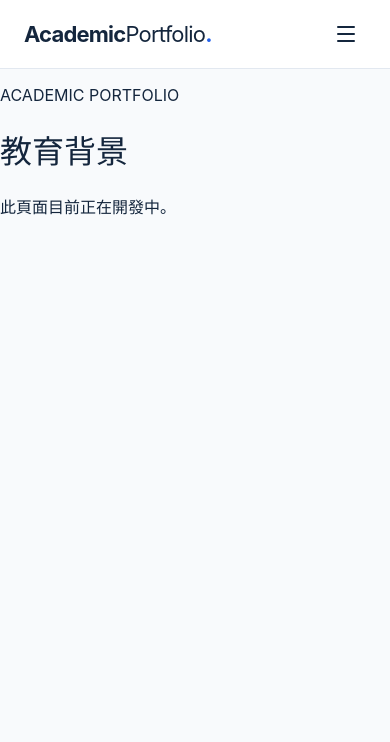
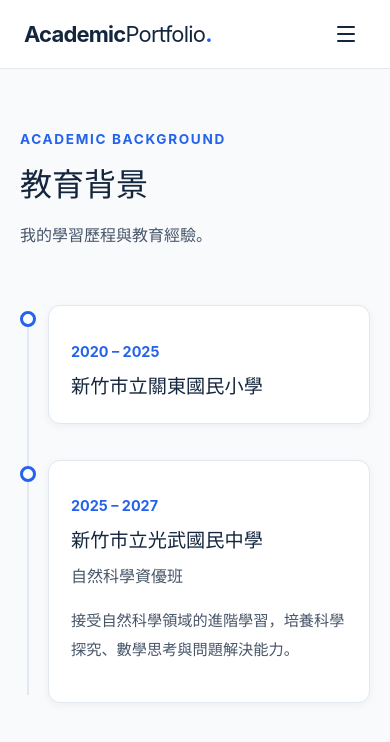
Before and after one commit to mamhea/AcademicPortfolio, a React (Vite) app: page /education in a window 390 px wide. Shown: the top 742 px of the page. Built offline with nearby package versions, Linux system fonts and the light colour scheme.

Commit message:
feat(education): add education timeline page
- Add Education page component

- Implement vertical education timeline

- Add responsive education card layout

- Integrate education data

- Register lazy-loaded education route

```diff
--- a/src/App.tsx
+++ b/src/App.tsx
@@ -12,6 +12,8 @@ import "./App.css";
 const Home = lazy(() => import("./pages/Home"));
 
 const Profile = lazy(() => import("./pages/profile"));
+
+const Education = lazy(() => import("./pages/Education"));
 
 const NotFound = lazy(() => import("./pages/NotFound"));
 
@@ -29,7 +31,6 @@ interface PageConfig {
 }
 
 const pages: PageConfig[] = [
-  { path: "/education", title: "教育背景" },
   { path: "/research", title: "研究歷程" },
   { path: "/projects", title: "專案作品" },
   { path: "/achievements", title: "學術成就" },
@@ -62,6 +63,7 @@ function App() {
         <Routes>
           <Route path="/" element={<Home />} />
           <Route path="/about" element={<Profile />} />
+          <Route path="/education" element={<Education />} />
 
           {pages.map((page) => (
             <Route
--- a/src/data/education.ts
+++ b/src/data/education.ts
@@ -1,7 +1,12 @@
-
 import type { Education } from "../types";
 
 export const education: Education[] = [
+  {
+    id: "elementary",
+    school: "新竹市立關東國民小學",
+    startDate: "2020",
+    endDate: "2025",
+  },
   {
     id: "junior-high",
     school: "新竹市立光武國民中學",
--- /dev/null
+++ b/src/pages/Education.css
@@ -0,0 +1,154 @@
+.education-page {
+  width: 100%;
+  min-height: 70vh;
+  padding: 80px 40px;
+}
+
+.education-container {
+  max-width: 1000px;
+  margin-inline: auto;
+}
+
+/* Header */
+
+.education-header {
+  margin-bottom: 56px;
+}
+
+.education-eyebrow {
+  margin-bottom: 12px;
+  color: var(--color-accent);
+  font-size: 0.85rem;
+  font-weight: 700;
+  letter-spacing: 0.12em;
+}
+
+.education-header h1 {
+  margin: 0;
+  color: var(--color-text);
+  font-size: 2.5rem;
+}
+
+.education-subtitle {
+  margin-top: 16px;
+  color: var(--color-text-muted);
+  font-size: 1rem;
+  line-height: 1.8;
+}
+
+/* Timeline */
+
+.education-timeline {
+  position: relative;
+  display: flex;
+  flex-direction: column;
+  gap: 36px;
+  padding-left: 32px;
+}
+
+.education-timeline::before {
+  position: absolute;
+  top: 8px;
+  bottom: 8px;
+  left: 7px;
+  width: 2px;
+  background: var(--color-border);
+  content: "";
+}
+
+.education-item {
+  position: relative;
+}
+
+.education-marker {
+  position: absolute;
+  top: 6px;
+  left: -32px;
+  width: 16px;
+  height: 16px;
+  border: 3px solid var(--color-accent);
+  border-radius: 50%;
+  background: var(--color-surface);
+}
+
+.education-card {
+  padding: 28px;
+  border: 1px solid var(--color-border);
+  border-radius: 12px;
+  background: var(--color-surface);
+  box-shadow: var(--shadow-sm);
+  transition:
+    transform 0.2s ease,
+    box-shadow 0.2s ease;
+}
+
+.education-card:hover {
+  transform: translateY(-3px);
+  box-shadow: var(--shadow-md);
+}
+
+/* Card Content */
+
+.education-period {
+  margin-bottom: 12px;
+  color: var(--color-accent);
+  font-size: 0.9rem;
+  font-weight: 700;
+}
+
+.education-card h2 {
+  margin: 0;
+  color: var(--color-text);
+  font-size: 1.4rem;
+  line-height: 1.5;
+}
+
+.education-department,
+.education-degree {
+  margin-top: 8px;
+  color: var(--color-text-muted);
+  font-size: 1rem;
+}
+
+.education-description {
+  margin-top: 20px;
+  color: var(--color-text-muted);
+  font-size: 0.95rem;
+  line-height: 1.9;
+}
+
+/* Responsive */
+
+@media (max-width: 640px) {
+  .education-page {
+    padding: 48px 20px;
+  }
+
+  .education-header h1 {
+    font-size: 2rem;
+  }
+
+  .education-timeline {
+    padding-left: 28px;
+  }
+
+  .education-marker {
+    left: -28px;
+  }
+
+  .education-card {
+    padding: 22px;
+  }
+
+  .education-card h2 {
+    font-size: 1.2rem;
+  }
+}
+
+/* Accessibility */
+
+@media (prefers-reduced-motion: reduce) {
+  .education-card {
+    transition: none;
+  }
+}
--- /dev/null
+++ b/src/pages/Education.tsx
@@ -0,0 +1,65 @@
+
+import { education } from "../data/education";
+
+import "./Education.css";
+
+function EducationPage() {
+  return (
+    <main className="education-page">
+      <div className="education-container">
+        <header className="education-header">
+          <p className="education-eyebrow">
+            ACADEMIC BACKGROUND
+          </p>
+
+          <h1>教育背景</h1>
+
+          <p className="education-subtitle">
+            我的學習歷程與教育經驗。
+          </p>
+        </header>
+
+        <section className="education-timeline">
+          {education.map((item) => (
+            <article
+              className="education-item"
+              key={item.id}
+            >
+              <div className="education-marker" />
+
+              <div className="education-card">
+                <p className="education-period">
+                  {item.startDate}
+                  {" – "}
+                  {item.endDate ?? "至今"}
+                </p>
+
+                <h2>{item.school}</h2>
+
+                {item.department && (
+                  <p className="education-department">
+                    {item.department}
+                  </p>
+                )}
+
+                {item.degree && (
+                  <p className="education-degree">
+                    {item.degree}
+                  </p>
+                )}
+
+                {item.description && (
+                  <p className="education-description">
+                    {item.description}
+                  </p>
+                )}
+              </div>
+            </article>
+          ))}
+        </section>
+      </div>
+    </main>
+  );
+}
+
+export default EducationPage;
```
